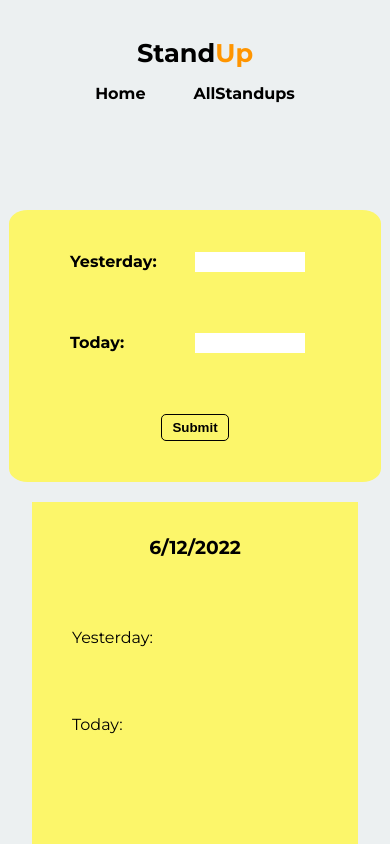
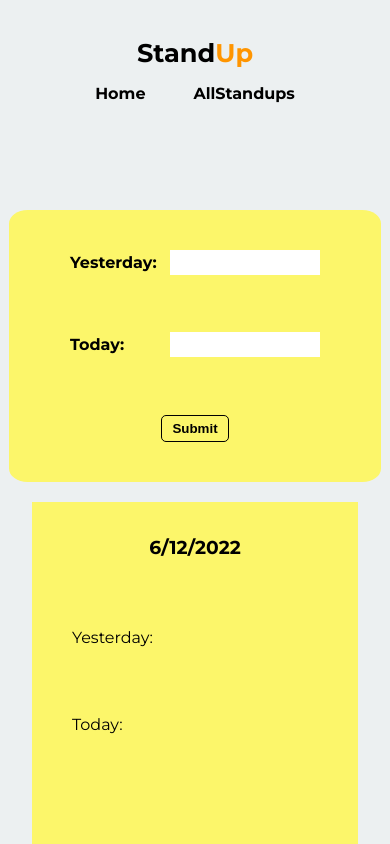
Before and after one commit to K-ash-ish/standup-App, a React (Create React App) app: page / in a window 390 px wide. Shown: the top 844 px of the page. Built offline with nearby package versions, Linux system fonts and the light colour scheme.

Commit message:
mobile respnsive design

```diff
--- a/src/components/StandupForm.css
+++ b/src/components/StandupForm.css
@@ -40,7 +40,7 @@
 
   }
   .input-field > input {
-    width: 100px;
-    height: 10px;
+    width: 140px;
+    height: 15px;
   }
 }
```
